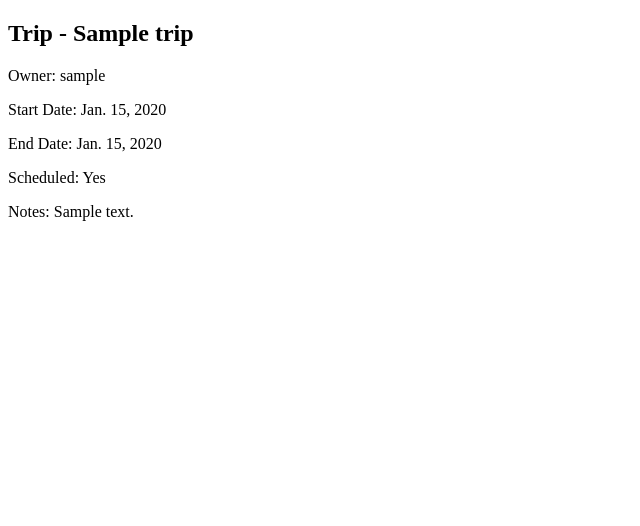
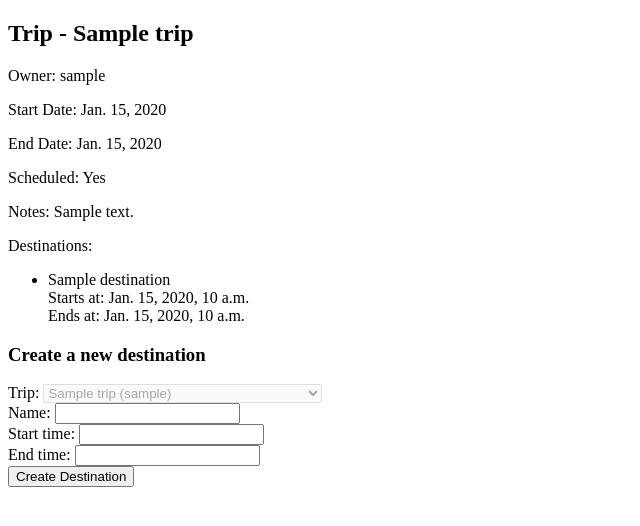
Before and after one commit to kotutuloro/wanderlust, a Django app: a page that uses trips/templates/trips/trip_detail.html in a window 1280 px wide. Shown: the part 73-599 px from the top of the page, without its empty margins (0-640 px from the left). Run offline with Django 5.2, Linux system fonts and the light colour scheme; a user stored in the database is signed in; tables that the repository leaves empty hold one stand-in row (values such as "Sample post").

Commit message:
list Destinations and show creation form in TripDetail

```diff
--- a/trips/templates/trips/trip_detail.html
+++ b/trips/templates/trips/trip_detail.html
@@ -13,4 +13,22 @@
     {% endif %}
   </p>
   <p>Notes: {{ trip.notes }}</p>
+  <div>
+    Destinations:
+    <ul>
+      {% for dest in trip.destination_set.all %}
+        <li>
+          <div>{{ dest.name }}</div>
+          {% if dest.start_time %}<div>Starts at: {{ dest.start_time }}</div>{% endif %}
+          {% if dest.end_time %}<div>Ends at: {{ dest.end_time }}</div>{% endif %}
+        </li>
+      {% endfor %}
+    </ul>
+    <h3>Create a new destination</h3>
+    <form action="{% url "trips:create-dest" trip.slug %}" method="post">
+      {% csrf_token %}
+      {{ create_dest_form }}
+      <button type="submit">Create Destination</button>
+    </form>
+  </div>
 {% endblock content %}
--- a/trips/views.py
+++ b/trips/views.py
@@ -35,6 +35,11 @@ class TripDetailView(UserPassesTestMixin, DetailView):
 
     def test_func(self):
         return self.request.user == self.get_object().owner
+
+    def get_context_data(self, **kwargs):
+        context = super().get_context_data(**kwargs)
+        context["create_dest_form"] = DestinationForm(only_trip=self.object)
+        return context
 
 
 class CreateTripView(LoginRequiredMixin, CreateView):
```
